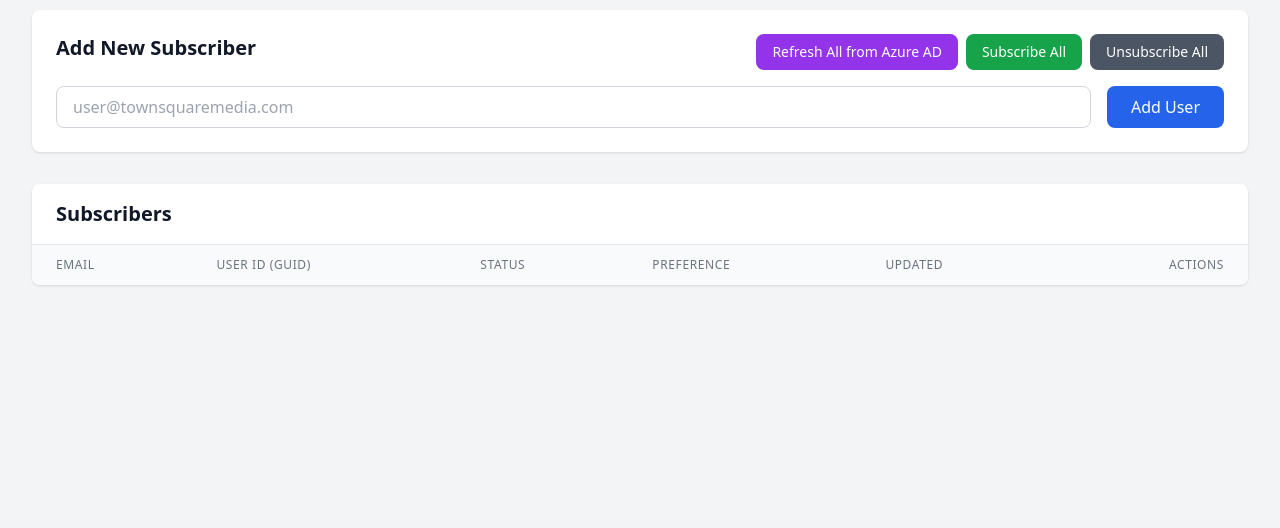
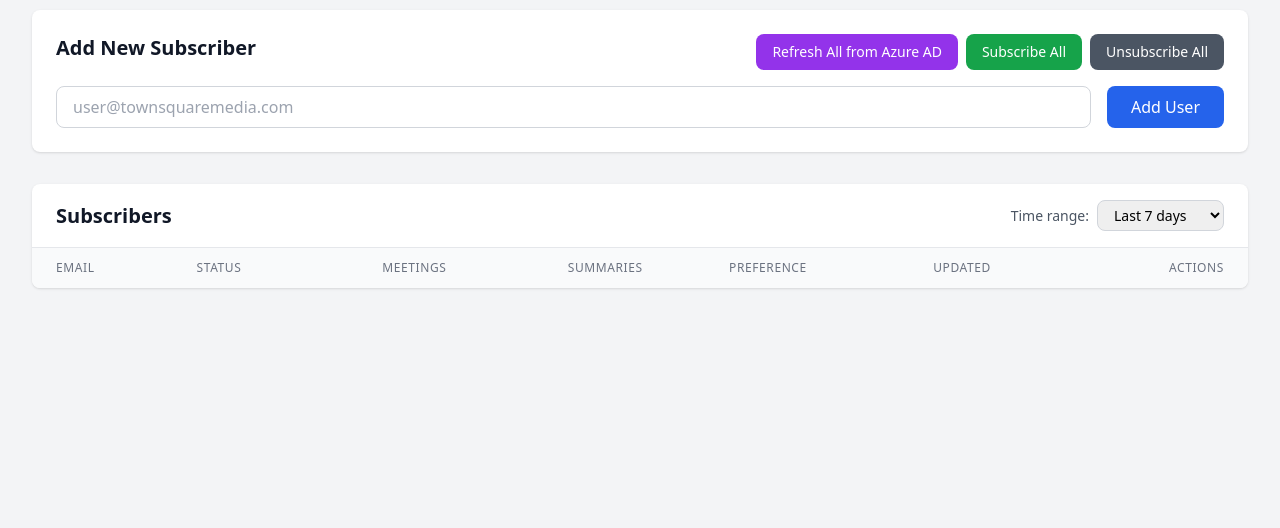
Before and after one commit to scottschatz/teams-notetaker, a Python web app: template src/web/templates/admin_users.html in a window 1280 px wide. Shown: the part 182-710 px from the top of the page. Run offline with Jinja, Linux system fonts and the light colour scheme; the template is opened without the code that fills it, so the values that code supplies are empty; some libraries are stand-ins or nearby versions.

Commit message:
Add meeting and summary counts to subscribers page
- Remove GUID column from subscribers table
- Add Meetings Attended count (from meeting_participants)
- Add Summaries Received count (from distributions)
- Add time range filter (7d, 30d, 90d, 1yr, all time)
- Counts respect selected time range
- Blue/green text for non-zero counts, gray for zero

🤖 Generated with [Claude Code](https://claude.com/claude-code)

Co-Authored-By: Claude Opus 4.5 <noreply@anthropic.com>

```diff
--- a/src/web/templates/admin_users.html
+++ b/src/web/templates/admin_users.html
@@ -64,16 +64,27 @@
 
             <!-- Users Table -->
             <div class="bg-white rounded-lg shadow overflow-hidden">
-                <div class="px-6 py-4 border-b border-gray-200">
+                <div class="px-6 py-4 border-b border-gray-200 flex justify-between items-center">
                     <h2 class="text-xl font-bold text-gray-900">Subscribers</h2>
+                    <div class="flex items-center space-x-2">
+                        <label class="text-sm text-gray-600">Time range:</label>
+                        <select onchange="window.location.href='/admin/users?days=' + this.value" class="px-3 py-1 border border-gray-300 rounded-lg text-sm">
+                            <option value="7" {% if days_filter == 7 %}selected{% endif %}>Last 7 days</option>
+                            <option value="30" {% if days_filter == 30 %}selected{% endif %}>Last 30 days</option>
+                            <option value="90" {% if days_filter == 90 %}selected{% endif %}>Last 90 days</option>
+                            <option value="365" {% if days_filter == 365 %}selected{% endif %}>Last year</option>
+                            <option value="0" {% if days_filter == 0 %}selected{% endif %}>All time</option>
+                        </select>
+                    </div>
                 </div>
                 <div class="overflow-x-auto">
                     <table class="min-w-full divide-y divide-gray-200">
                         <thead class="bg-gray-50">
                             <tr>
                                 <th class="px-6 py-3 text-left text-xs font-medium text-gray-500 uppercase tracking-wider">Email</th>
-                                <th class="px-6 py-3 text-left text-xs font-medium text-gray-500 uppercase tracking-wider">User ID (GUID)</th>
                                 <th class="px-6 py-3 text-left text-xs font-medium text-gray-500 uppercase tracking-wider">Status</th>
+                                <th class="px-6 py-3 text-center text-xs font-medium text-gray-500 uppercase tracking-wider" title="Meetings attended in selected time range">Meetings</th>
+                                <th class="px-6 py-3 text-center text-xs font-medium text-gray-500 uppercase tracking-wider" title="Summaries received in selected time range">Summaries</th>
                                 <th class="px-6 py-3 text-left text-xs font-medium text-gray-500 uppercase tracking-wider">Preference</th>
                                 <th class="px-6 py-3 text-left text-xs font-medium text-gray-500 uppercase tracking-wider">Updated</th>
                                 <th class="px-6 py-3 text-right text-xs font-medium text-gray-500 uppercase tracking-wider">Actions</th>
@@ -94,13 +105,6 @@
                                     {% endif %}
                                 </td>
                                 <td class="px-6 py-4 whitespace-nowrap">
-                                    {% if user.user_id %}
-                                    <div class="text-xs font-mono text-gray-500" title="{{ user.user_id }}">{{ user.user_id[:8] }}...</div>
-                                    {% else %}
-                                    <span class="text-xs text-orange-500">Not linked</span>
-                                    {% endif %}
-                                </td>
-                                <td class="px-6 py-4 whitespace-nowrap">
                                     {% if user.receive_emails %}
                                     <span class="px-2 inline-flex text-xs leading-5 font-semibold rounded-full bg-green-100 text-green-800">
                                         Active
@@ -110,6 +114,16 @@
                                         Disabled
                                     </span>
                                     {% endif %}
+                                </td>
+                                <td class="px-6 py-4 whitespace-nowrap text-center">
+                                    <span class="text-sm font-medium {% if user.meetings_attended > 0 %}text-blue-600{% else %}text-gray-400{% endif %}">
+                                        {{ user.meetings_attended }}
+                                    </span>
+                                </td>
+                                <td class="px-6 py-4 whitespace-nowrap text-center">
+                                    <span class="text-sm font-medium {% if user.summaries_received > 0 %}text-green-600{% else %}text-gray-400{% endif %}">
+                                        {{ user.summaries_received }}
+                                    </span>
                                 </td>
                                 <td class="px-6 py-4 whitespace-nowrap text-sm text-gray-500">
                                     {{ user.email_preference }}
```
Also changed, not shown: src/web/routers/admin.py (+58 -9 lines).
